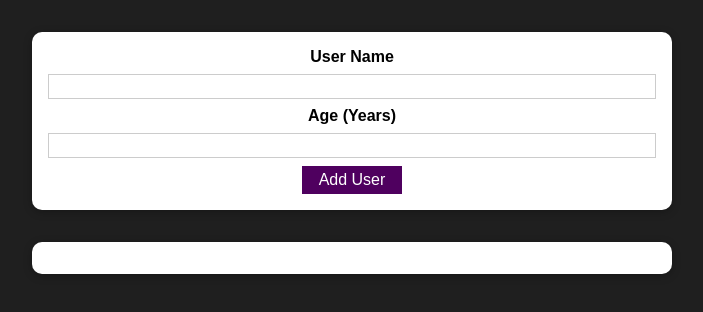
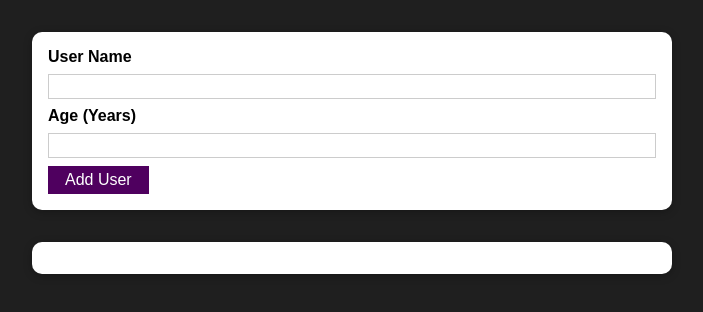
Before and after one commit to Rimsha-Urooj/practice-project, a React (Create React App) app: page / in a window 1280 px wide. Shown: the top 312 px of the page, without its empty margins (288-991 px from the left). Built offline with nearby package versions, Linux system fonts and the light colour scheme.

Commit message:
React fragements

```diff
--- a/src/App.js
+++ b/src/App.js
@@ -1,4 +1,5 @@
 import React, { useState } from 'react';
+import { Fragment } from 'react';
 import './App.css';
 import AddUser from './components/Users/AddUser';
 import UsersList from './components/Users/UsersList';
@@ -13,10 +14,10 @@ function App() {
   }
 
   return (
-    <div className="App">
+    <Fragment>
       <AddUser onAddUser={addUserHandler} />
-      <UsersList  users={usersList} />
-    </div>
+      <UsersList key={usersList.id} users={usersList} />
+    </Fragment>
   );
 }
 
```
